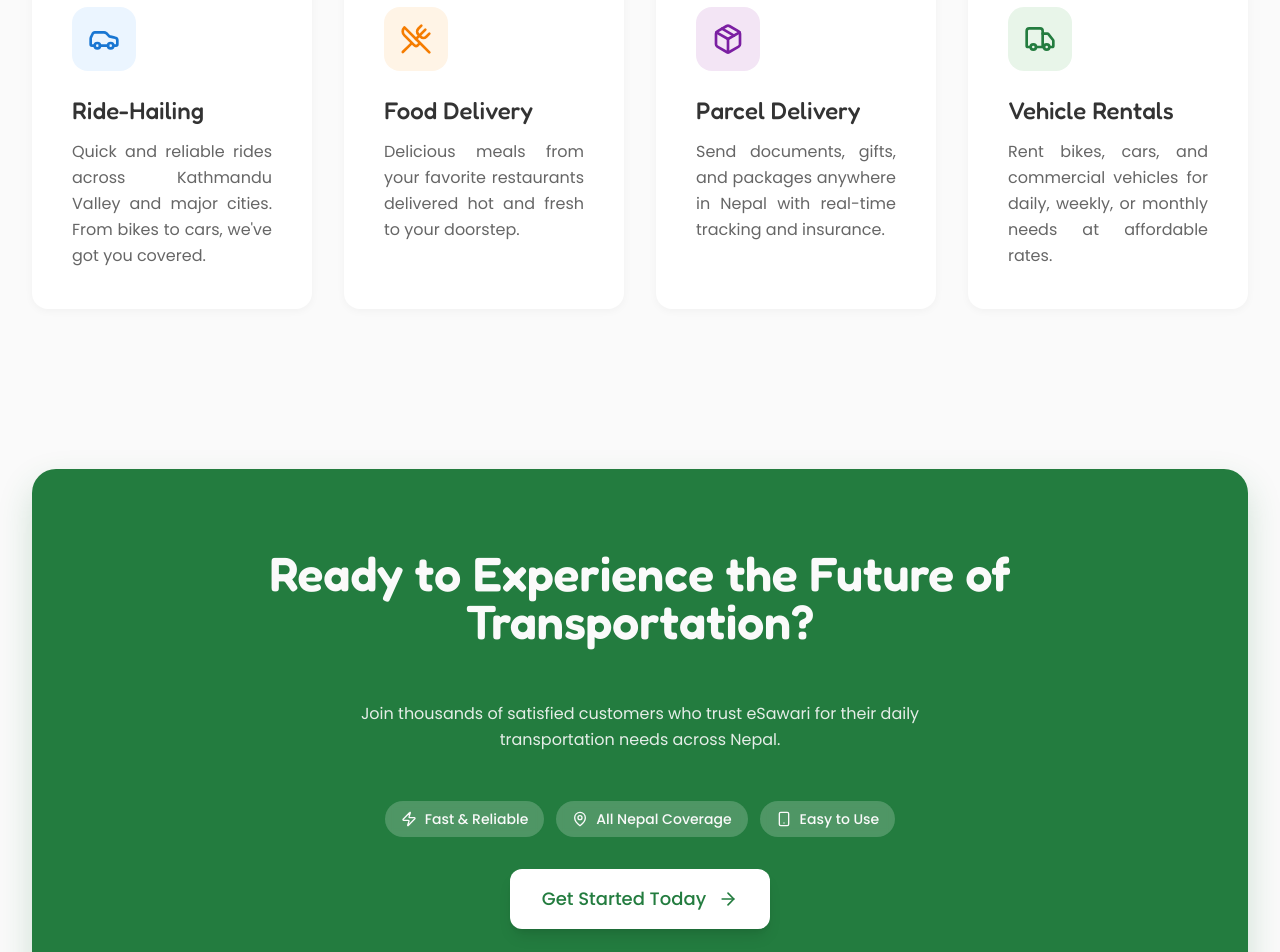
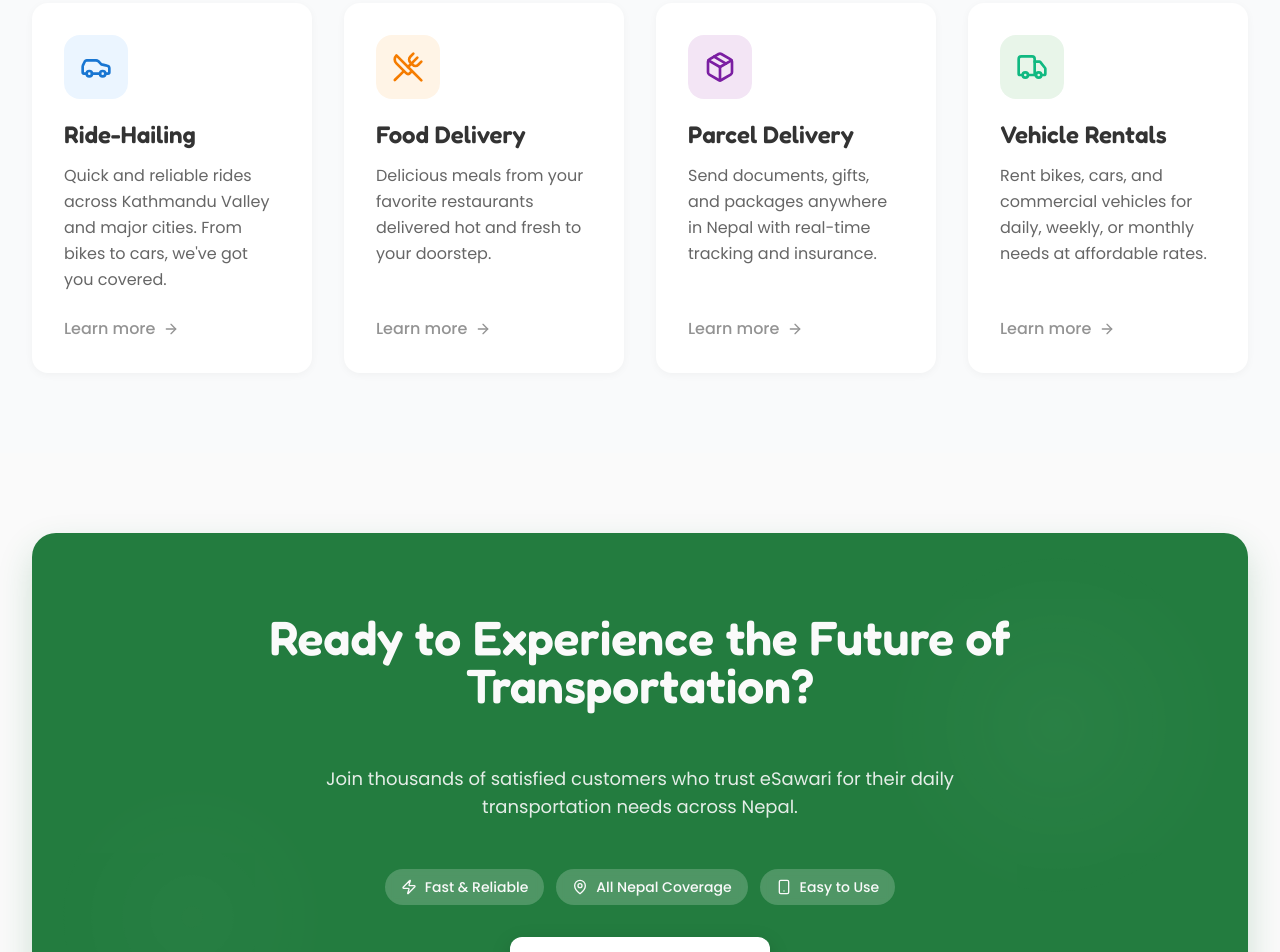
Before and after one commit to rojan-dhungel/e-sawari, a Next.js app: page / in a window 1280 px wide. Shown: the part 1180-2132 px from the top of the page. Built offline with nearby package versions, Linux system fonts and the light colour scheme; no server answers.

Commit message:
detailing

```diff
--- a/src/landing-components/CTASection.tsx
+++ b/src/landing-components/CTASection.tsx
@@ -11,44 +11,93 @@ const CTASection = () => {
           className="relative rounded-3xl overflow-hidden text-center transition-all duration-500"
           style={{
             backgroundColor: 'var(--primary-green)',
-            transform: isHovered ? 'scale(1.02)' : 'scale(1)',
             boxShadow: isHovered
               ? '0 25px 50px rgba(35, 124, 63, 0.3)'
               : '0 15px 35px rgba(35, 124, 63, 0.2)',
+            transform: isHovered ? 'translateY(-4px)' : 'translateY(0)',
           }}
           onMouseEnter={() => setIsHovered(true)}
           onMouseLeave={() => setIsHovered(false)}
         >
+          {/* Animated Background Patterns */}
+          <div className="absolute inset-0 opacity-10 pointer-events-none">
+            <div
+              className="absolute top-0 right-0 w-96 h-96 rounded-full transition-transform duration-700"
+              style={{
+                background:
+                  'radial-gradient(circle, rgba(255,255,255,0.3) 0%, transparent 70%)',
+                transform: isHovered ? 'scale(1.2)' : 'scale(1)',
+              }}
+            />
+            <div
+              className="absolute bottom-0 left-0 w-80 h-80 rounded-full transition-transform duration-700"
+              style={{
+                background:
+                  'radial-gradient(circle, rgba(255,255,255,0.2) 0%, transparent 70%)',
+                transform: isHovered ? 'scale(1.2)' : 'scale(1)',
+              }}
+            />
+          </div>
+
           <div className="relative px-8 py-16 md:px-16 md:py-20 flex flex-col items-center justify-center space-y-8">
+
+
             {/* Heading */}
-            <h3 className="font-heading font-semibold leading-tight text-light max-w-3xl text-4xl md:text-5xl">
+            <h3
+              className="font-heading font-semibold leading-tight text-light max-w-3xl text-4xl md:text-5xl transition-transform duration-300"
+              style={{
+                transform: isHovered ? 'scale(1.02)' : 'scale(1)',
+              }}
+            >
               Ready to Experience the Future of Transportation?
             </h3>
 
             {/* Description */}
-            <p className="text-base max-w-2xl text-light font-body leading-relaxed opacity-90">
+            <p
+              className="text-base md:text-lg max-w-2xl text-light font-body leading-relaxed transition-opacity duration-300"
+              style={{
+                opacity: isHovered ? 1 : 0.9,
+              }}
+            >
               Join thousands of satisfied customers who trust eSawari for their
               daily transportation needs across Nepal.
             </p>
 
             {/* Feature Pills */}
             <div className="flex flex-wrap justify-center gap-3 pt-4">
-              <FeaturePill icon={Zap} label="Fast & Reliable" />
-              <FeaturePill icon={MapPin} label="All Nepal Coverage" />
-              <FeaturePill icon={Smartphone} label="Easy to Use" />
+              <FeaturePill icon={Zap} label="Fast & Reliable" delay={0} />
+              <FeaturePill icon={MapPin} label="All Nepal Coverage" delay={100} />
+              <FeaturePill icon={Smartphone} label="Easy to Use" delay={200} />
             </div>
 
             {/* CTA Button */}
             <button
-              className="group flex items-center gap-3 px-8 py-4 rounded-xl font-body font-medium text-lg transition-all duration-300 mt-6 bg-white text-primary-green shadow-lg hover:scale-105 hover:shadow-xl"
+              className="group relative flex items-center gap-3 px-8 py-4 rounded-xl font-body font-medium text-lg transition-all duration-300 mt-6 bg-white text-primary-green overflow-hidden"
+              style={{
+                boxShadow: isHovered
+                  ? '0 10px 30px rgba(0, 0, 0, 0.2)'
+                  : '0 6px 20px rgba(0, 0, 0, 0.15)',
+              }}
             >
-              Get Started Today
+              <span className="relative z-10">Get Started Today</span>
               <ArrowRight
-                className="transition-transform duration-300 group-hover:translate-x-1"
+                className="relative z-10 transition-all duration-300 group-hover:translate-x-1"
                 size={20}
               />
+              {/* Button Hover Effect */}
+              <div
+                className="absolute inset-0 bg-gradient-to-r from-transparent via-white/20 to-transparent transition-transform duration-500 group-hover:translate-x-full"
+                style={{
+                  transform: 'translateX(-100%)',
+                }}
+              />
             </button>
+
+
+
           </div>
+
+
         </div>
       </div>
     </section>
@@ -59,13 +108,29 @@ const CTASection = () => {
 interface FeaturePillProps {
   icon: React.ElementType;
   label: string;
+  delay?: number;
 }
 
-const FeaturePill: React.FC<FeaturePillProps> = ({ icon: Icon, label }) => (
-  <div className="flex items-center gap-2 px-4 py-2 rounded-full transition-all duration-300 bg-white/20 hover:bg-white/30 backdrop-blur-sm">
-    <Icon size={16} className="text-light" />
-    <span className="text-light text-sm font-medium font-body">{label}</span>
-  </div>
-);
+const FeaturePill: React.FC<FeaturePillProps> = ({ icon: Icon, label, delay = 0 }) => {
+  const [isVisible, setIsVisible] = React.useState(false);
+
+  React.useEffect(() => {
+    const timer = setTimeout(() => setIsVisible(true), delay);
+    return () => clearTimeout(timer);
+  }, [delay]);
+
+  return (
+    <div
+      className="flex items-center gap-2 px-4 py-2 rounded-full transition-all duration-300 bg-white/20 hover:bg-white/30 backdrop-blur-sm hover:scale-105 cursor-default"
+      style={{
+        opacity: isVisible ? 1 : 0,
+        transform: isVisible ? 'translateY(0)' : 'translateY(10px)',
+      }}
+    >
+      <Icon size={16} className="text-light" />
+      <span className="text-light text-sm font-medium font-body">{label}</span>
+    </div>
+  );
+};
 
 export default CTASection;
--- a/src/landing-components/DealsSection.tsx
+++ b/src/landing-components/DealsSection.tsx
@@ -18,6 +18,7 @@ interface Deal {
 const DealsSection: React.FC = () => {
   const [deals, setDeals] = useState<Deal[]>([]);
   const [copiedDealId, setCopiedDealId] = useState<string | null>(null);
+  const [hoveredDealId, setHoveredDealId] = useState<string | null>(null);
 
   useEffect(() => {
     fetch('http://api.esawari.com/coupon/coupons')
@@ -38,74 +39,126 @@ const DealsSection: React.FC = () => {
   };
 
   return (
-    <section className="px-4 py-20 md:px-8 bg-light-background font-body">
-      <div className="max-w-7xl mx-auto">
+    <section className="relative px-4 py-20 md:px-8 bg-light font-body overflow-hidden">
+      <div className="max-w-7xl mx-auto relative z-10">
+        {/* Header */}
+        <div className="text-center space-y-4 mb-14">
 
 
-
-        {/* Section Header */}
-        <div className="text-center space-y-4 mb-12">
           <h3 className="text-4xl md:text-5xl font-heading font-semibold text-dark-heading leading-tight">
             Exclusive <span className="text-primary-green">Deals & Offers</span>
           </h3>
-          <p className="text-base max-w-2xl mx-auto text-paragraph leading-relaxed font-body">
+
+          <p className="text-base md:text-lg max-w-2xl mx-auto text-paragraph leading-relaxed font-body">
             Save more on every ride, meal, and delivery with our special promotional
             codes. New offers added every week!
           </p>
         </div>
 
         {/* Deal Cards */}
-        <div className="grid md:grid-cols-3 gap-10">
+        <div className="grid gap-8 md:grid-cols-3">
           {deals.map((deal, index) => {
             const Icon = icons[index % icons.length];
             const isCopied = copiedDealId === deal.id;
+            const isHovered = hoveredDealId === deal.id;
 
             return (
               <div
                 key={deal.id}
-                className="bg-white p-8 rounded-2xl shadow-md border hover:shadow-xl transform hover:-translate-y-1 transition-all duration-300"
+                onMouseEnter={() => setHoveredDealId(deal.id)}
+                onMouseLeave={() => setHoveredDealId(null)}
+                className={`relative bg-white border border-gray-100 rounded-2xl shadow-sm overflow-hidden group transition-all duration-300 ${isHovered ? 'shadow-xl -translate-y-2' : ''
+                  }`}
               >
+                {/* Top Accent */}
+                <div
+                  className="h-1.5 w-full transition-all duration-300"
+                  style={{ backgroundColor: deal.color, opacity: isHovered ? 1 : 0.8 }}
+                ></div>
+
+                <div className="p-8">
                   {/* Icon */}
+                  <div className="relative mb-6 inline-block">
                     <div
-                  className="w-14 h-14 rounded-xl flex items-center justify-center mb-6"
-                  style={{ backgroundColor: deal.color }}
+                      className="w-14 h-14 rounded-xl flex items-center justify-center transition-transform duration-300"
+                      style={{
+                        backgroundColor: deal.color,
+                        transform: isHovered ? 'scale(1.1) rotate(5deg)' : 'scale(1)',
+                      }}
                     >
                       <Icon className="w-7 h-7 text-white" />
                     </div>
+                    <div
+                      className="absolute inset-0 rounded-xl blur-xl transition-opacity duration-300"
+                      style={{
+                        backgroundColor: deal.color,
+                        opacity: isHovered ? 0.3 : 0,
+                      }}
+                    ></div>
+                  </div>
 
                   {/* Title & Description */}
-                <h3 className="text-2xl font-heading font-semibold mb-3 text-dark-heading">
+                  <h3
+                    className="text-2xl font-heading font-semibold mb-3 transition-colors duration-300"
+                    style={{ color: isHovered ? deal.color : 'var(--dark-heading)' }}
+                  >
                     {deal.name}
                   </h3>
-                <p className="text-base mb-6 text-paragraph font-body">
+                  <p className="text-base mb-6 text-paragraph font-body leading-relaxed">
                     {deal.sub_title}
                   </p>
 
-                {/* Promo Code & Copy */}
-                <div className="flex items-center justify-between">
-                  <span className="font-menlo text-dark-heading text-sm bg-gray-100 px-3 py-2 rounded-lg select-all">
+                  {/* Promo Code */}
+                  <div className="flex items-center justify-between gap-3 pt-4 border-t border-gray-100">
+                    <div
+                      className="flex-1 font-menlo text-dark-heading text-sm px-4 py-3 rounded-lg transition-all duration-300"
+                      style={{
+                        backgroundColor: isHovered ? `${deal.color}15` : '#f3f4f6',
+                        border: isHovered ? `2px solid ${deal.color}25` : '2px solid transparent',
+                      }}
+                    >
                       {deal.code}
-                  </span>
+                    </div>
                     <button
-                    className="flex items-center space-x-1 text-sm font-medium text-primary-green hover:text-dark-heading transition-colors duration-200 font-body focus:outline-none"
                       onClick={() => handleCopy(deal.code, deal.id)}
+                      className="flex items-center gap-2 text-sm font-medium px-4 py-3 rounded-lg transition-all duration-300 font-body whitespace-nowrap focus:outline-none"
+                      style={{
+                        color: isCopied ? '#10B981' : deal.color,
+                        backgroundColor: isHovered ? `${deal.color}10` : 'transparent',
+                      }}
                     >
                       {isCopied ? (
                         <>
                           <Check className="w-4 h-4" />
-                        <span>Copied</span>
+                          <span>Copied!</span>
                         </>
                       ) : (
                         <>
                           <Copy className="w-4 h-4" />
-                        <span>Copy Code</span>
+                          <span>Copy</span>
                         </>
                       )}
                     </button>
                   </div>
                 </div>
+              </div>
             );
           })}
+        </div>
+
+        {/* CTA Button */}
+        <div className="text-center mt-12">
+          <button className="group inline-flex items-center gap-2 px-6 py-3 border-2 border-primary-green text-primary-green font-medium rounded-lg transition-all duration-300 hover:bg-primary-green hover:text-white hover:scale-105">
+            <span>View All Available Offers</span>
+            <svg
+              className="w-4 h-4 transition-transform duration-300 group-hover:translate-x-1"
+              fill="none"
+              stroke="currentColor"
+              viewBox="0 0 24 24"
+            >
+              <path strokeLinecap="round" strokeLinejoin="round" strokeWidth={2} d="M9 5l7 7-7 7" />
+            </svg>
+          </button>
         </div>
       </div>
     </section>
--- a/src/landing-components/SecvicesStation.tsx
+++ b/src/landing-components/SecvicesStation.tsx
@@ -1,15 +1,7 @@
 import React from 'react';
-import { Car, UtensilsCrossed, Package, Truck, LucideIcon } from 'lucide-react';
+import { Car, UtensilsCrossed, Package, Truck, ArrowRight, LucideIcon } from 'lucide-react';
 
-interface Service {
-  icon: LucideIcon;
-  title: string;
-  description: string;
-  bgColor: string;
-  iconColor: string;
-}
-
-const services: Service[] = [
+const services = [
   {
     icon: Car,
     title: 'Ride-Hailing',
@@ -40,21 +32,21 @@ const services: Service[] = [
     description:
       'Rent bikes, cars, and commercial vehicles for daily, weekly, or monthly needs at affordable rates.',
     bgColor: '#E8F5E9',
-    iconColor: 'var(--primary-green)',
+    iconColor: '#10B981',
   },
 ];
 
 const ServicesSection = () => {
   return (
-    <section className="px-4 py-20 md:px-8 bg-light">
+    <section className="px-4 py-20 md:px-8 bg-gray-50">
       <div className="max-w-7xl mx-auto">
         {/* Section Heading */}
         <div className="text-center space-y-4 mb-16">
-          <h3 className="text-4xl md:text-5xl font-semibold font-heading text-dark-heading">
+          <h3 className="text-4xl md:text-5xl font-semibold text-gray-900">
             Everything You Need in{' '}
             <span className="text-primary-green">One App</span>
           </h3>
-          <p className="text-base  max-w-2xl mx-auto text-paragraph font-body leading-relaxed">
+          <p className="text-lg max-w-2xl mx-auto text-gray-600 leading-relaxed">
             From daily commutes to special occasions, eSawari provides
             comprehensive solutions for all your transportation and delivery
             needs across Nepal.
@@ -80,34 +72,34 @@ interface ServiceCardProps {
   iconColor: string;
 }
 
-const ServiceCard: React.FC<ServiceCardProps> = ({
+const ServiceCard = ({
   icon: Icon,
   title,
   description,
   bgColor,
   iconColor,
-}) => {
+}: ServiceCardProps) => {
   const [isHovered, setIsHovered] = React.useState(false);
 
   return (
     <div
-      className="relative rounded-2xl transition-all duration-300 cursor-pointer p-10 min-h-[320px] flex flex-col bg-white"
+      className="group relative rounded-2xl transition-all duration-300 cursor-pointer p-8 min-h-[340px] flex flex-col bg-white overflow-hidden"
       style={{
         transform: isHovered ? 'translateY(-8px)' : 'translateY(0)',
         boxShadow: isHovered
-          ? '0 12px 24px rgba(0, 0, 0, 0.1)'
+          ? '0 20px 40px rgba(16, 185, 129, 0.15)'
           : '0 2px 8px rgba(0, 0, 0, 0.04)',
       }}
       onMouseEnter={() => setIsHovered(true)}
       onMouseLeave={() => setIsHovered(false)}
     >
-      <div className="space-y-6 flex-1">
+      <div className="space-y-5 flex-1">
         {/* Icon */}
         <div
-          className="w-16 h-16 rounded-2xl flex items-center justify-center transition-transform duration-300"
+          className="w-16 h-16 rounded-2xl flex items-center justify-center transition-all duration-300"
           style={{
             backgroundColor: bgColor,
-            transform: isHovered ? 'scale(1.1)' : 'scale(1)',
+            transform: isHovered ? 'scale(1.1) rotate(5deg)' : 'scale(1) rotate(0deg)',
           }}
         >
           <Icon className="w-8 h-8" style={{ color: iconColor }} />
@@ -115,20 +107,34 @@ const ServiceCard: React.FC<ServiceCardProps> = ({
 
         {/* Title + Description */}
         <div className="space-y-3">
-          <h3
-            className="font-heading text-2xl font-medium transition-colors duration-300"
+          <h4
+            className="text-2xl font-semibold transition-colors duration-300"
             style={{
-              color: isHovered
-                ? 'var(--primary-green)'
-                : 'var(--dark-heading)',
+              color: isHovered ? 'var(--primary-green)' : 'var(--dark-heading)',
             }}
           >
             {title}
-          </h3>
-          <p className="font-body text-base text-paragraph leading-relaxed text-justify">
+          </h4>
+          <p className="text-base text-paragraph leading-relaxed">
             {description}
           </p>
         </div>
+      </div>
+
+      {/* Learn More Link */}
+      <div className="mt-6 flex items-center gap-2 text-base font-medium transition-all duration-300 font-body"
+        style={{
+          color: isHovered ? 'var(--primary-green)' : 'var(--text-color)',
+          opacity: isHovered ? 1 : 0.7,
+        }}
+      >
+        <span>Learn more</span>
+        <ArrowRight
+          className="w-4 h-4 transition-transform duration-300"
+          style={{
+            transform: isHovered ? 'translateX(4px)' : 'translateX(0)',
+          }}
+        />
       </div>
 
       {/* Animated Accent Bar */}
@@ -139,6 +145,15 @@ const ServiceCard: React.FC<ServiceCardProps> = ({
           width: isHovered ? '100%' : '0%',
         }}
       />
+
+      {/* Subtle Background Gradient on Hover */}
+      <div
+        className="absolute inset-0 pointer-events-none transition-opacity duration-300 rounded-2xl"
+        style={{
+          background: 'linear-gradient(135deg, rgba(16, 185, 129, 0.03) 0%, transparent 100%)',
+          opacity: isHovered ? 1 : 0,
+        }}
+      />
     </div>
   );
 };
```
Lines whose indentation alone changed are shown as unchanged.
